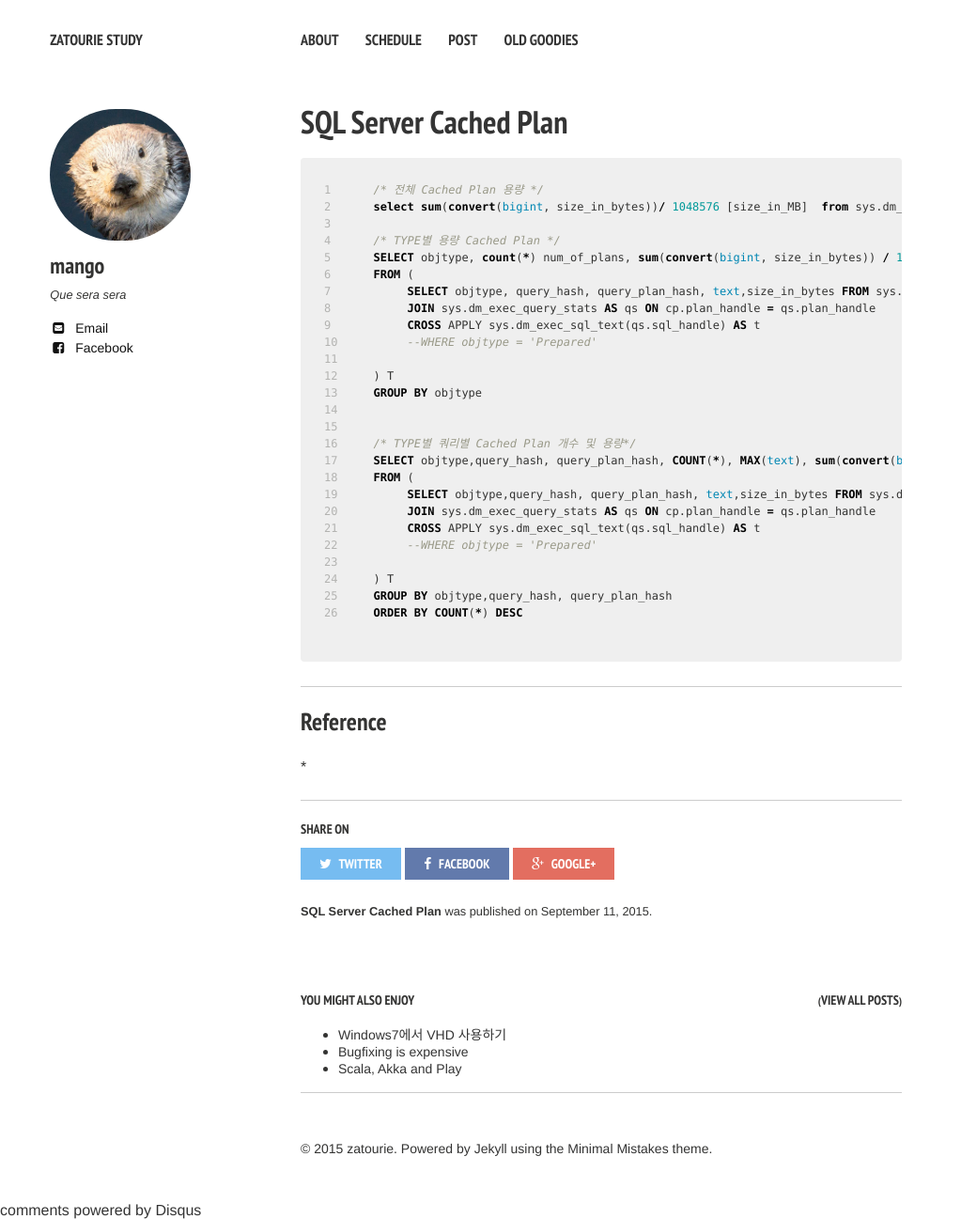
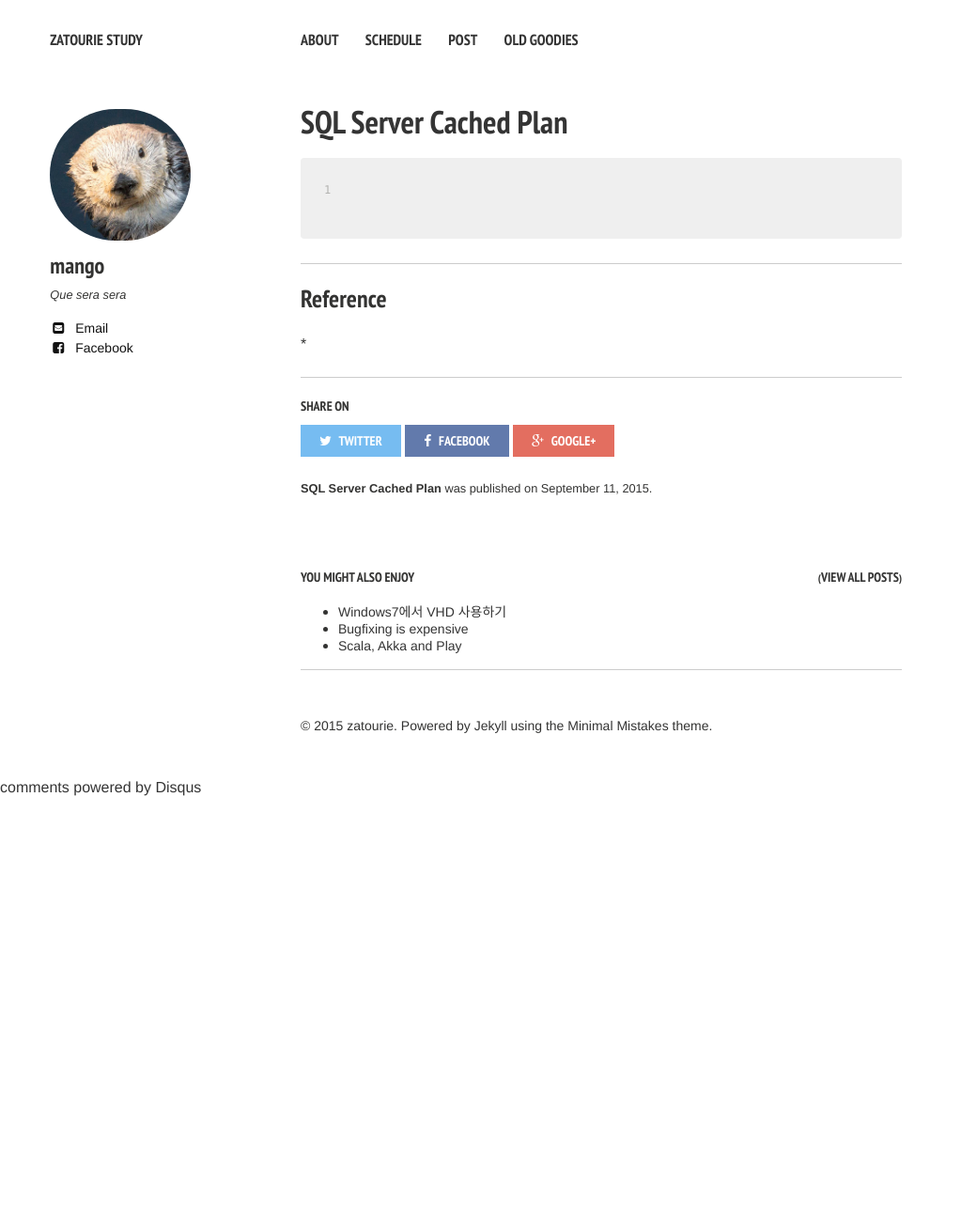
Before and after one commit to zatourie/zatourie.github.io, a Jekyll site: the page built from _posts/2015-09-11-sqlserver_cached_plan.md, in a window 1280 px wide. Shown: the whole page at 94% size, without its empty margins (0-1023 px from the left). Built offline with Jekyll 4.4.1, drawn with Linux system fonts in a browser that asks for light colours; nearby versions of some CDN libraries; comment, search, counter and statistics services are not loaded; after the commit the page ends 900 px from its top, so only the background shows below that.

Commit message:
fixing build failure

```diff
--- a/_posts/2015-09-11-sqlserver_cached_plan.md
+++ b/_posts/2015-09-11-sqlserver_cached_plan.md
@@ -13,32 +13,7 @@ comments: true
 {% highlight SQL linenos=table %}
 {% raw %}
 
-/* 전체 Cached Plan 용량 */
-select sum(convert(bigint, size_in_bytes))/ 1048576 [size_in_MB]  from sys.dm_exec_cached_plans
 
-/* TYPE별 용량 Cached Plan */
-SELECT objtype, count(*) num_of_plans, sum(convert(bigint, size_in_bytes)) / 1048576 [size_in_MB]
-FROM (
-     SELECT objtype, query_hash, query_plan_hash, text,size_in_bytes FROM sys.dm_exec_cached_plans AS cp
-     JOIN sys.dm_exec_query_stats AS qs ON cp.plan_handle = qs.plan_handle
-     CROSS APPLY sys.dm_exec_sql_text(qs.sql_handle) AS t
-     --WHERE objtype = 'Prepared'
-
-) T
-GROUP BY objtype
-
-
-/* TYPE별 쿼리별 Cached Plan 개수 및 용량*/
-SELECT objtype,query_hash, query_plan_hash, COUNT(*), MAX(text), sum(convert(bigint, size_in_bytes)) / 1048576 [size_in_MB]
-FROM (
-     SELECT objtype,query_hash, query_plan_hash, text,size_in_bytes FROM sys.dm_exec_cached_plans AS cp
-     JOIN sys.dm_exec_query_stats AS qs ON cp.plan_handle = qs.plan_handle
-     CROSS APPLY sys.dm_exec_sql_text(qs.sql_handle) AS t
-     --WHERE objtype = 'Prepared'
-
-) T
-GROUP BY objtype,query_hash, query_plan_hash
-ORDER BY COUNT(*) DESC
 
 {% endraw %}
 {% endhighlight %}
```
